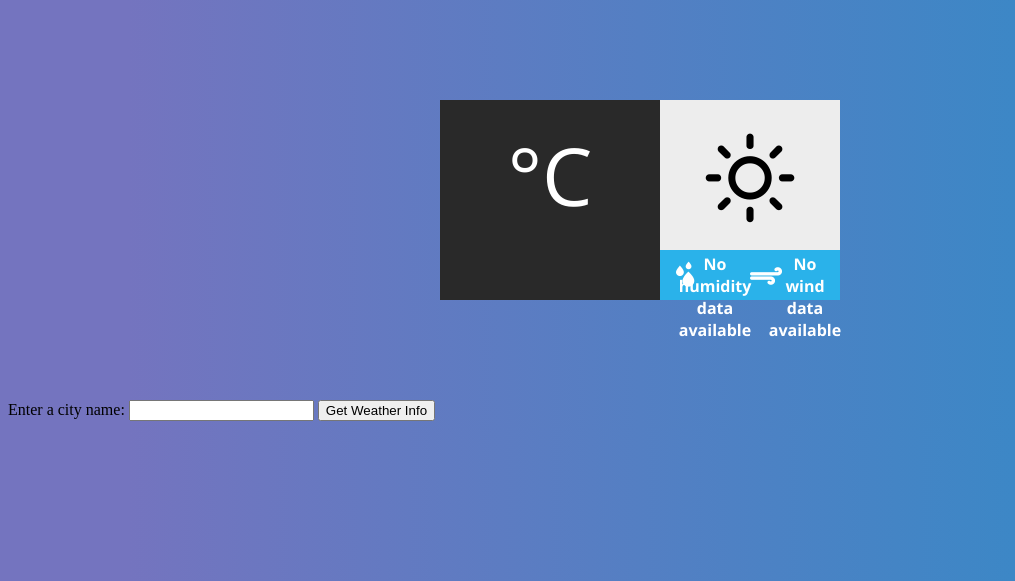
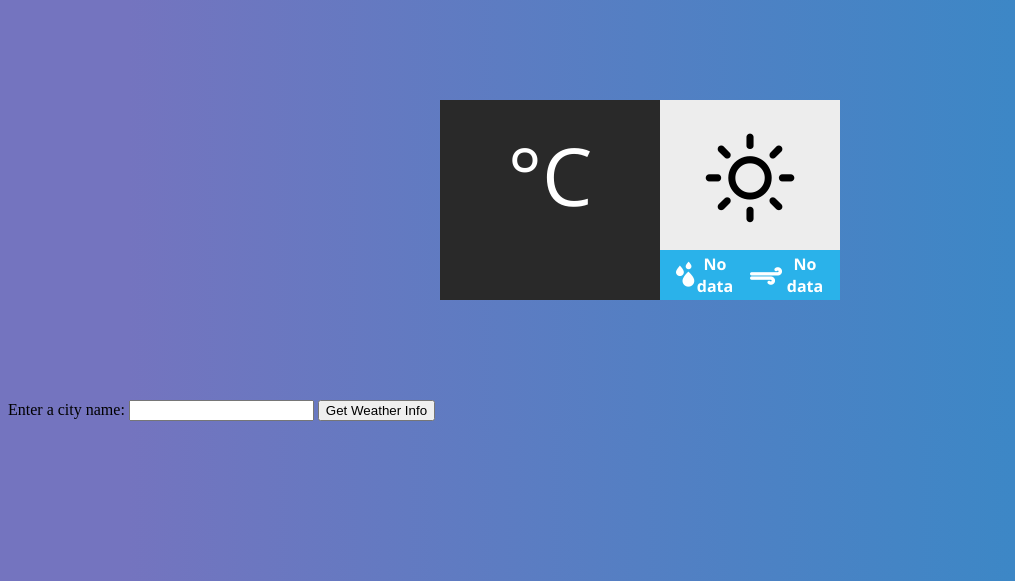
Before and after one commit to Kir4R00t/DjangoWeatherAPP, a Django app: page / in a window 1280 px wide. Shown: the top 581 px of the page, without its empty margins (0-1015 px from the left). Run offline with Django 4.2, Linux system fonts and the light colour scheme; some libraries are stand-ins or nearby versions.

Commit message:
code cleanup

```diff
--- a/templates/index.html
+++ b/templates/index.html
@@ -17,10 +17,10 @@
                     <span class="conditions">&#xf00d;</span>
                     <div class="info">
                         <span class="humidity">
-                            {% if humidity %}{{ humidity }}%{% else %}No humidity data available{% endif %}
+                            {% if humidity %}{{ humidity }}%{% else %}No data{% endif %}
                         </span>
                         <span class="wind">
-                            {% if wind_speed %}{{ wind_speed }} m/s{% else %}No wind data available{% endif %}
+                            {% if wind_speed %}{{ wind_speed }} m/s{% else %}No data{% endif %}
                         </span>
                     </div>
                 </div>
```
